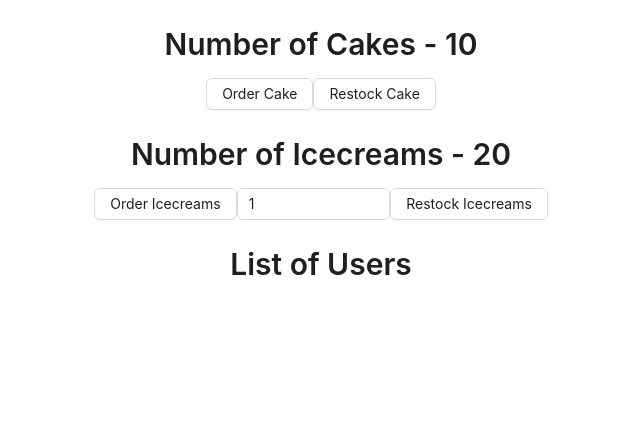
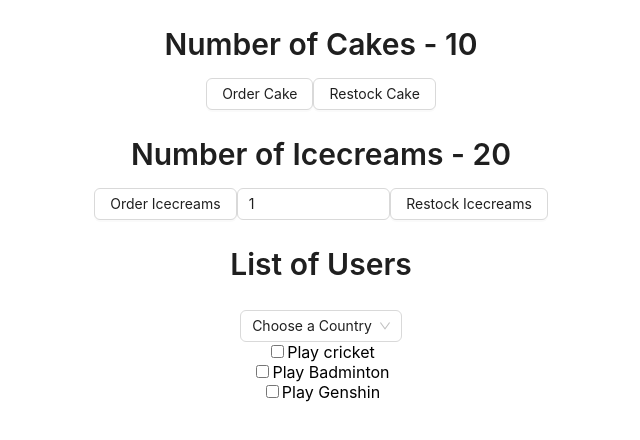
Before and after one commit to nishanthpkashyap/react-redux, a React (Create React App) app: page / in a window 1280 px wide. Shown: the top 440 px of the page, without its empty margins (319-959 px from the left). Built offline with nearby package versions, Linux system fonts and the light colour scheme.

Commit message:
added few components

```diff
--- a/src/App.js
+++ b/src/App.js
@@ -2,6 +2,9 @@ import './App.css';
 import { CakeView } from './features/cake/CakeView';
 import { IcecreamView } from './features/ice-cream/IcecreamView';
 import { UserView } from './features/users/UserView';
+import {CountryAndCities} from './components/countryAndCity';
+import { CheckDelete } from './components/checkDelete';
+
 
 function App() {
   return (
@@ -9,6 +12,8 @@ function App() {
       <CakeView/>
       <IcecreamView/>
       <UserView/>
+      <CountryAndCities/>
+      <CheckDelete/>
     </div>
   );
 }
--- /dev/null
+++ b/src/components/checkDelete.js
@@ -0,0 +1,40 @@
+import { useEffect, useState } from "react"
+import { Button } from "antd";
+
+export function CheckDelete(){
+    const array = ["Play cricket", "Play Badminton", "Play Genshin"]
+    const [arrayState, setArrayState] = useState(array);
+    const [booleanArray, setBooleanArray] = useState(Array.from(array, ()=>false))
+
+    const deleteItem = (deleteItem) => {
+        const newArray = arrayState.filter((item)=>{
+            //return true to add item to the new array when 'item' is not equal to 'deleteItem'
+            return deleteItem!==item
+        });
+        setArrayState(newArray);
+    }
+
+    useEffect(()=>{
+        console.log(booleanArray);
+    }, [booleanArray])
+
+    return (
+        <div>
+            {
+                arrayState.map((item, index) => {
+                    return (<div key={index}>
+                        <input type="checkbox" key={index} name="sports"
+                        onChange={()=>{
+                            setBooleanArray((prevState)=>{
+                                let newState = [...prevState];
+                                newState[index] = !newState[index];
+                                return newState;
+                            });
+                        }}/>{item}
+                        {booleanArray[index] ? <button onClick={()=>deleteItem(item)}>Delete</button> : null}
+                    </div>)
+                })
+            }
+        </div>
+    )
+}
--- /dev/null
+++ b/src/components/countryAndCity.js
@@ -0,0 +1,33 @@
+import { Select } from "antd";
+import { useState } from "react";
+
+export function CountryAndCities(){
+
+    const [countryIndex, setCountryIndex] = useState(null);
+
+    const array = [
+        {name: "USA", code: "US", cities: ["New York", "Las Vegas", "San Francisco", "Los Angeles",]},
+        {name: "INDIA", code: "IND", cities: ["Bengaluru", "Mysuru", "New Delhi", "Madhugiri"]},
+        {name: "JAPAN", code: "JAP", cities: ["Tokyo", "Shibuya", "Hokaido", "Saitama"]}
+    ];
+
+    const handleCountry = (value)=>{
+        console.log(value);
+        setCountryIndex(value);
+    }
+
+    return (
+        <div>
+            <Select defaultValue={"Choose a Country"} onChange={(value)=>handleCountry(value)}>
+                {array.map(({name}, index)=>{
+                    return <Select.Option value={index} key={index}>{index+1}{") "}{name}</Select.Option>
+                })}
+            </Select>
+            {countryIndex != null && <Select defaultValue={"Choose a city"}>
+                {array[countryIndex].cities.map((item, index)=>{
+                    return <Select.Option key={index} >{item}</Select.Option>
+                })}
+            </Select>}
+        </div>
+    )
+}
```
